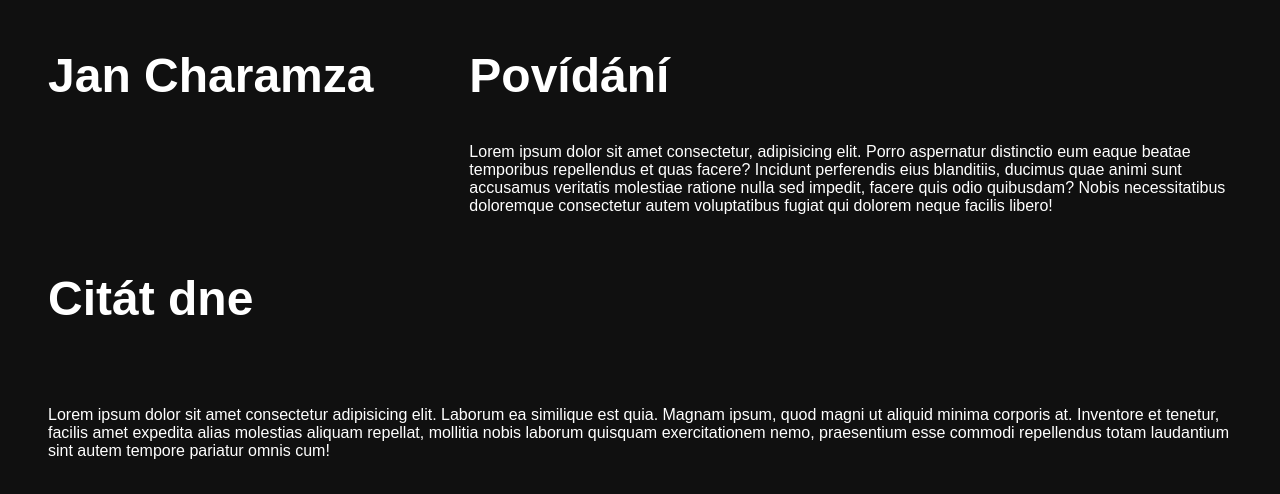
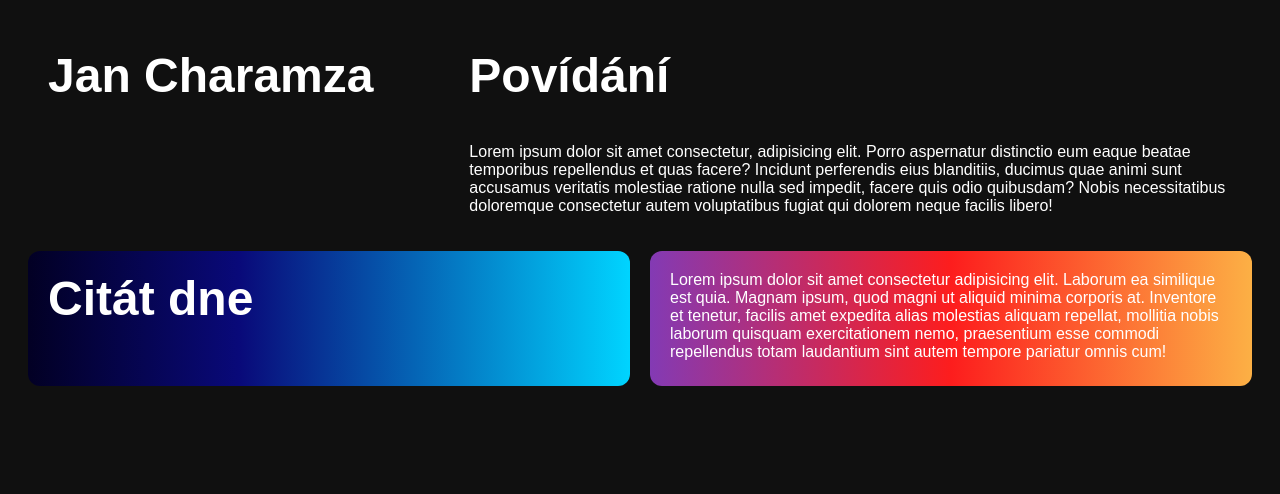
Before and after one commit to charamzic/My-very-first-web-site, a plain HTML site: page index.html in a window 1280 px wide. Drawn offline with Linux system fonts and the light colour scheme.

Commit message:
added grid

```diff
--- a/style.css
+++ b/style.css
@@ -43,3 +43,19 @@ h1, h2, h3 {
 .sidebar {
   flex: 2;
 }
+
+.second-main {
+  background: rgb(2,0,36);
+  background: linear-gradient(90deg, rgba(2,0,36,1) 0%, rgba(9,9,121,1) 35%, rgba(0,212,255,1) 100%);
+}
+
+.second-side {
+  background: rgb(131,58,180);
+  background: linear-gradient(90deg, rgba(131,58,180,1) 0%, rgba(253,29,29,1) 50%, rgba(252,176,69,1) 100%);
+}
+
+.grid-parent {
+  display: grid;
+  grid-template-columns: 1fr 1fr;
+  gap: 20px;
+}
```
Also changed, not shown: index.html (+1 -0 lines).
